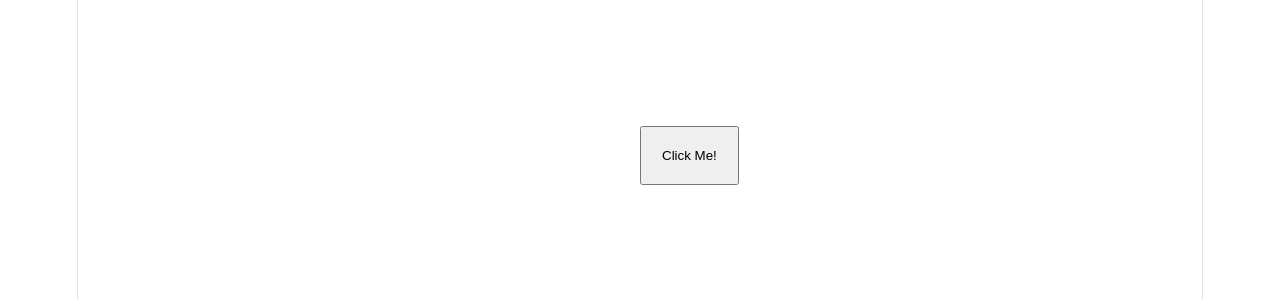
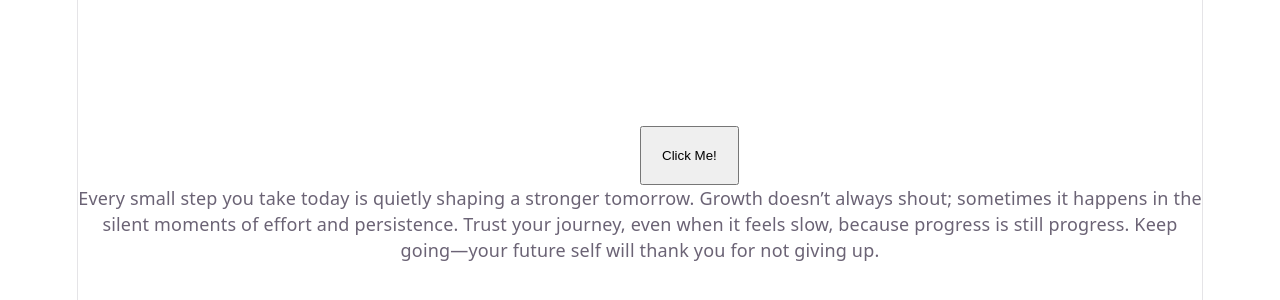
Before and after one commit to AnushaReddi02/react-button-handling, a React (Vite) app: page / in a window 1280 px wide. Shown: the part 436-736 px from the top of the page. Built offline with nearby package versions, Linux system fonts and the light colour scheme.

Commit message:
Added onMouseOver event to a paragraph element

```diff
--- a/src/Button.jsx
+++ b/src/Button.jsx
@@ -4,10 +4,15 @@ function doSomething(){
     console.log("Hey!!! I got clicked");
 }
 
+function handleMouseOver(){
+    console.log("Heyyyyy!!! It's over meeeeEEee... 3-)");
+}
+
 export default function Button(){
     return(
         <>
             <button className="btn" onClick={doSomething}>Click Me!</button>
+            <p onMouseOver={handleMouseOver}>Every small step you take today is quietly shaping a stronger tomorrow. Growth doesn’t always shout; sometimes it happens in the silent moments of effort and persistence. Trust your journey, even when it feels slow, because progress is still progress. Keep going—your future self will thank you for not giving up.</p>
         </>
     )
 }
```
